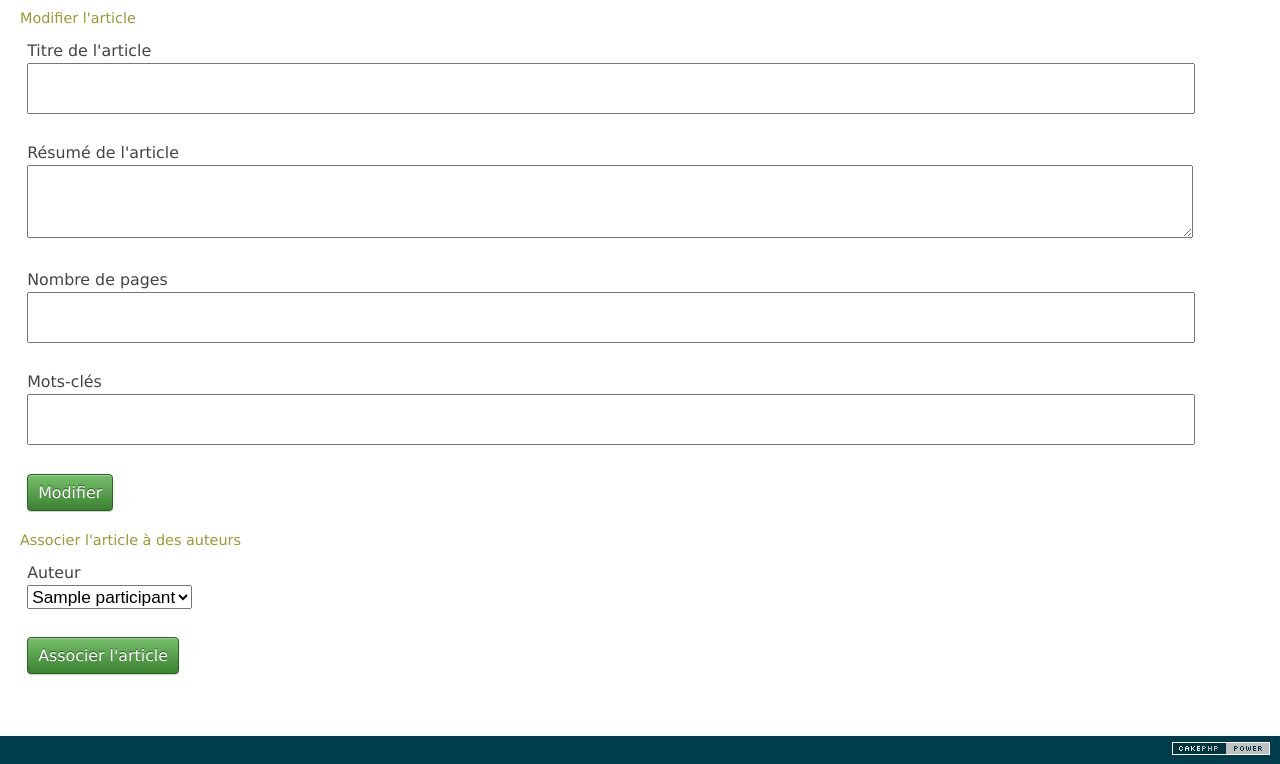
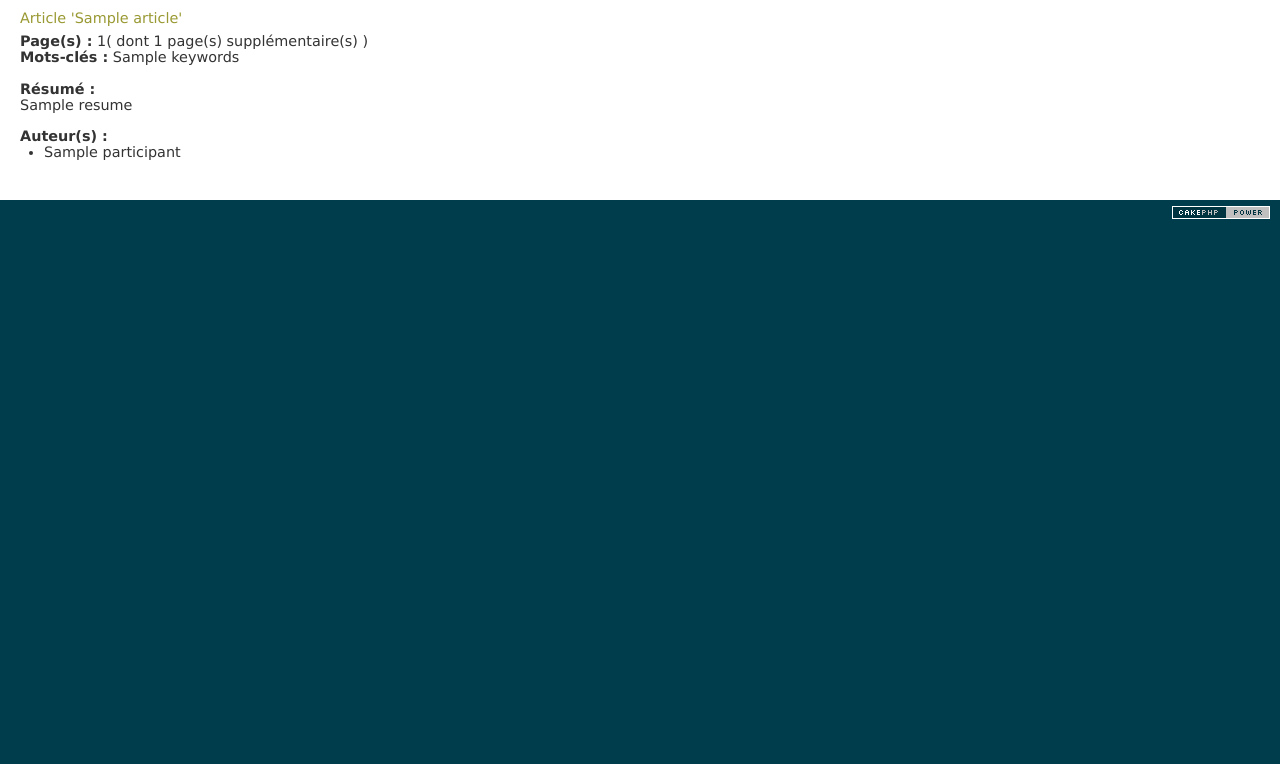
Before and after one commit to lpoligny/gevetik, a CakePHP app: the page made by cakephp/app/View/Evenements/article.ctp in a window 1280 px wide. Shown: the part 47-811 px from the top of the page. After the commit the page ends 266 px from the top, so only its background shows below. Run offline with PHP 8.4 and a stand-in for CakePHP, Linux system fonts and the light colour scheme; the template is opened without the code that fills it: most values are stand-ins (such as "Sample title", 1, 10 or a date in 2020); form fields are guessed from the names that the template uses; data that the repository does not hold is empty; some libraries are stand-ins or nearby versions.

Commit message:
-correction : vue article sert de vue d'afficahge des informations

```diff
--- a/cakephp/app/Model/Article.php
+++ b/cakephp/app/Model/Article.php
@@ -60,7 +60,6 @@ class Article extends AppModel{
 											),
 								),
 				);
-
 }
 
 ?>
--- a/cakephp/app/View/Evenements/article.ctp
+++ b/cakephp/app/View/Evenements/article.ctp
@@ -1,58 +1,36 @@
 
-<h4>Modifier l'article</h4>
+<h4>Article '<?php echo $article['Article']['titre'];?>'</h4>
+
+<strong>Page(s) :</strong> <?php echo $article['Article']['nombre_page']
+	.(($article['Article']['extra_page']>0)?'( dont '.$article['Article']['extra_page'].' page(s) supplémentaire(s) )' :'');?>
+<br/>
+<strong>Mots-clés :</strong> <?php echo $article['Article']['keywords'];?>
+<br/>
+<br/>
+<strong>Résumé :</strong>
+<br/>
+<p>
+<?php
+if(empty($article['Article']['resume']))
+	echo "Aucun résumé n'est disponible.";
+else
+	echo $article['Article']['resume'];
+?>
+</p>
 
 <?php
-echo $this->Form->create('Article', array('type' => 'post'));
-	echo $this->Form->input('action', array(
-									'type' => 'hidden',
-									'value' => 'update',
-									));
-	echo $this->Form->input('article_id', array(
-									'type' => 'hidden',
-									'value' => $article['Article']['article_id'],
-									));
-	echo $this->Form->input('titre', array(
-									'type' => 'text',
-									'label' => "Titre de l'article",
-									'default' => $article['Article']['titre'],
-									));
-	echo $this->Form->input('resume', array(
-									'type' => 'textarea',
-									'label' => "Résumé de l'article",
-									'default' => $article['Article']['resume'],
-									));
-	echo $this->Form->input('nombre_page', array(
-									'type' => 'text',
-									'label' => "Nombre de pages",
-									'default' => $article['Article']['nombre_page'],
-									));
-	echo $this->Form->input('keywords', array(
-									'type' => 'text',
-									'label' => "Mots-clés",
-									'default' => $article['Article']['keywords'],
-									));
-echo $this->Form->end('Modifier');
+if(!empty($auteurs)){
+	?>
+	<strong>Auteur(s) :</strong>
+	<ul>
+		<?php
+		foreach($auteurs as $auteur):
+			?>
+			<li><?php echo $auteur['Participant']['nom_complet'];?></li>
+			<?php
+		endforeach;
+		?>
+	</ul>
+	<?php
+}
 ?>
-
-<h4>Associer l'article à des auteurs</h4>
-
-<?php
-echo $this->Form->create('Page_payee', array('type' => 'post'));
-	echo $this->Form->input('action', array(
-									'type' => 'hidden',
-									'value' => 'bind',
-									));
-	echo $this->Form->input('article_id', array(
-									'type' => 'hidden',
-									'value' => $article['Article']['article_id'],
-									));
-	$options = array();
-	foreach($participants as $participant)
-		$options[$participant['Participant']['participant_id']] = $participant['Participant']['nom_complet'];
-
-	echo $this->Form->input('auteur_id', array(
-								'options' => $options,
-								'label' => "Auteur",
-								));
-echo $this->Form->end('Associer l\'article');
-?>
```
